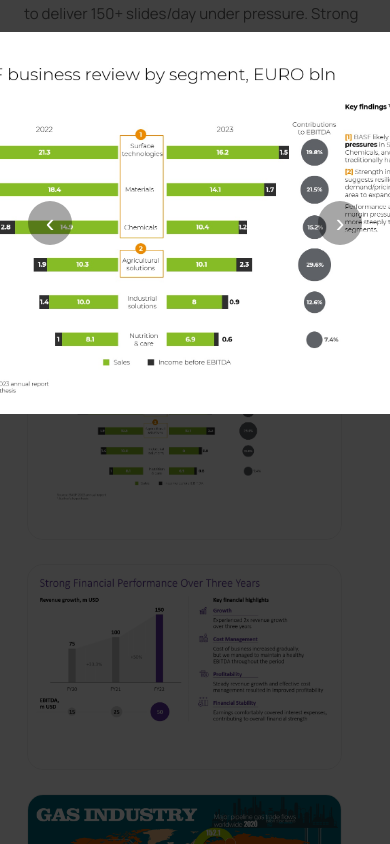
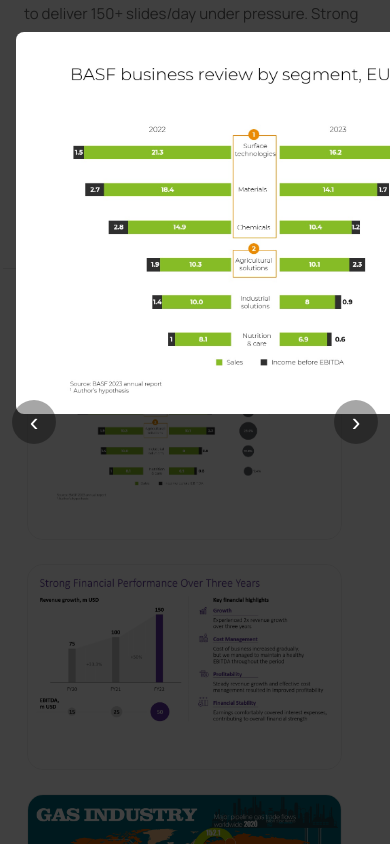
Before and after one commit to isk06/ruportfo, a Next.js app: page / in a window 390 px wide. Both pictures are taken after a click on the element 184 px from the left and 912 px from the top of the page. Shown: the part 490-1334 px from the top of the page. Built offline with nearby package versions, Linux system fonts and the light colour scheme.

Commit message:
images scrolling on PC & mobile

```diff
--- a/components/ImageModal.tsx
+++ b/components/ImageModal.tsx
@@ -25,8 +25,14 @@ export default function ImageModal({
       if (e.key === "ArrowLeft") onPrev();
       if (e.key === "ArrowRight") onNext();
     };
+
+    document.body.style.overflow = "hidden";
     window.addEventListener("keydown", handleKey);
-    return () => window.removeEventListener("keydown", handleKey);
+
+    return () => {
+      document.body.style.overflow = "";
+      window.removeEventListener("keydown", handleKey);
+    };
   }, [onClose, onPrev, onNext]);
 
   const onTouchStart = (e: React.TouchEvent) => {
@@ -43,34 +49,38 @@ export default function ImageModal({
 
   return (
     <div className="modal-overlay" onClick={onClose}>
-      <div
-        className="modal-content"
-        onClick={(e) => e.stopPropagation()}
-        onTouchStart={onTouchStart}
-        onTouchEnd={onTouchEnd}
-      >
+      {/* arrows are fixed to viewport center */}
       <button
         className="modal-arrow modal-arrow-left"
-          onClick={onPrev}
+        onClick={(e) => {
+          e.stopPropagation();
+          onPrev();
+        }}
         aria-label="Previous image"
       >
         ‹
       </button>
 
+      <button
+        className="modal-arrow modal-arrow-right"
+        onClick={(e) => {
+          e.stopPropagation();
+          onNext();
+        }}
+        aria-label="Next image"
+      >
+        ›
+      </button>
+
+      {/* clicking image closes modal */}
       <img
         src={images[index]}
         alt=""
         className="modal-image"
+        onClick={onClose}
+        onTouchStart={onTouchStart}
+        onTouchEnd={onTouchEnd}
       />
-
-        <button
-          className="modal-arrow modal-arrow-right"
-          onClick={onNext}
-          aria-label="Next image"
-        >
-          ›
-        </button>
-      </div>
     </div>
   );
 }
```
Lines whose indentation alone changed are shown as unchanged.
